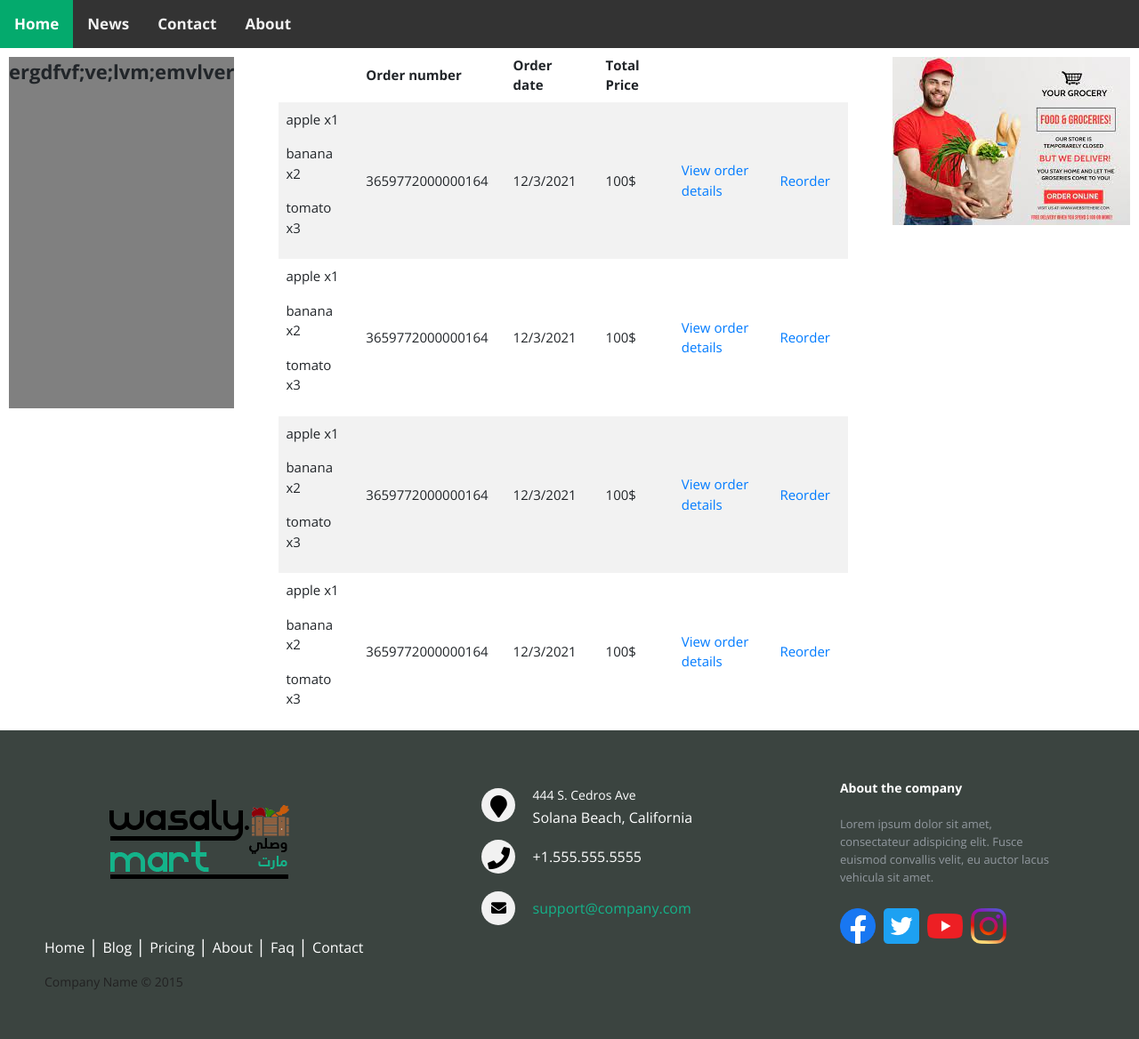
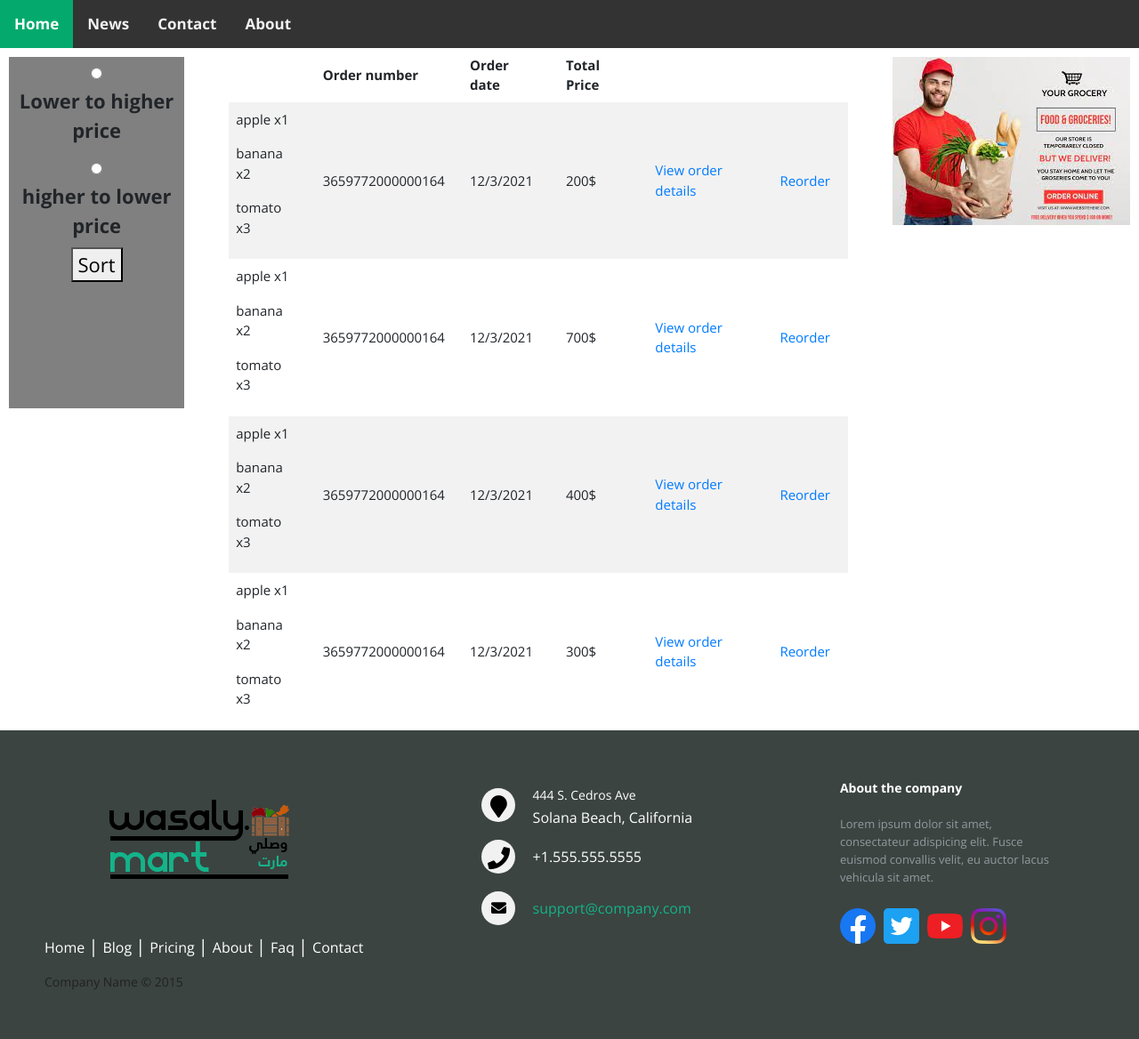
Before and after one commit to Seifeldin-Khalil/wasaly, a PHP site: the page made by Order History.html in a window 1280 px wide. Shown: the whole page at 89% size. Run offline with PHP 8.4, Linux system fonts and the light colour scheme; some libraries are stand-ins or nearby versions.

Commit message:
order history sort table done + fadl design ytzabt

```diff
--- a/CSS/hagrassstyle.css
+++ b/CSS/hagrassstyle.css
@@ -109,19 +109,19 @@ body {
     margin: 10px 0 10px 10px;
     background: gray;
 }
-.orderHistory {
+#orderHistory {
     border-collapse: collapse;
     width: 100%;
 }
-.orderHistory tr th, .orderHistory tr td{
+#orderHistory tr th, #orderHistory tr td{
     font-size: 15px;
     font-weight: normal;
     text-align: left;
     padding: 8px 20px 8px 8px;
 }
-.orderHistory tr th{
+#orderHistory tr th{
     font-weight: bold;
 }
-.orderHistory tr:nth-child(even) {
+#orderHistory tr:nth-child(even) {
     background-color: #f2f2f2;
 }
--- a/Order History.html
+++ b/Order History.html
@@ -4,6 +4,7 @@
 <head>
     <link rel="stylesheet" href="CSS/stylesheet.css">
     <link rel="stylesheet" href="CSS/hagrassstyle.css">
+    <script src="JavaScripts/hagrassJavascript.js"></script>
 
 
 </head>
@@ -18,11 +19,16 @@
 
     <div class = "gridorderhistory">
         <div class = "filter">
-            <p>ergdfvf;ve;lvm;emvlver</p>
+
+            <input id = "filtercheck" type="radio" name = "filtername" value = "asc"><label for="filtercheck">Lower to higher price</label>
+            <br>
+            <input id = "filtercheck2" type="radio" name = "filtername" value = "desc"><label for="filtercheck">higher to lower price</label>
+            <br>
+            <button onclick="sortTable()">Sort</button>
         </div>
 
             <div>
-                <table class = "orderHistory">
+                <table id = "orderHistory">
                     <tr>
                         <th></th>
                         <th>Order number</th>
@@ -40,7 +46,7 @@
                         </td>
                         <td>3659772000000164</td>
                         <td>12/3/2021</td>
-                        <td>100$</td>
+                        <td>200$</td>
                         <td><a href = "#">View order details</a></td>
                         <td><a href = "#">Reorder</a></td>
                     </tr>
@@ -55,7 +61,7 @@
                         </td>
                         <td>3659772000000164</td>
                         <td>12/3/2021</td>
-                        <td>100$</td>
+                        <td>700$</td>
                         <td><a href = "#">View order details</a></td>
                         <td><a href = "#">Reorder</a></td>
                     </tr>
@@ -70,7 +76,7 @@
                         </td>
                         <td>3659772000000164</td>
                         <td>12/3/2021</td>
-                        <td>100$</td>
+                        <td>400$</td>
                         <td><a href = "#">View order details</a></td>
                         <td><a href = "#">Reorder</a></td>
                     </tr>
@@ -85,7 +91,7 @@
                         </td>
                         <td>3659772000000164</td>
                         <td>12/3/2021</td>
-                        <td>100$</td>
+                        <td>300$</td>
                         <td><a href = "#">View order details</a></td>
                         <td><a href = "#">Reorder</a></td>
                     </tr>
```
Also changed, not shown: JavaScripts/hagrassJavascript.js (added, +48 -0 lines).
